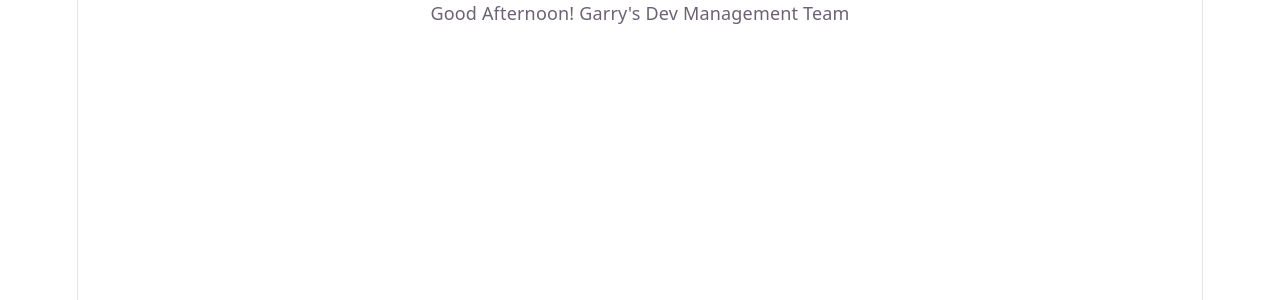
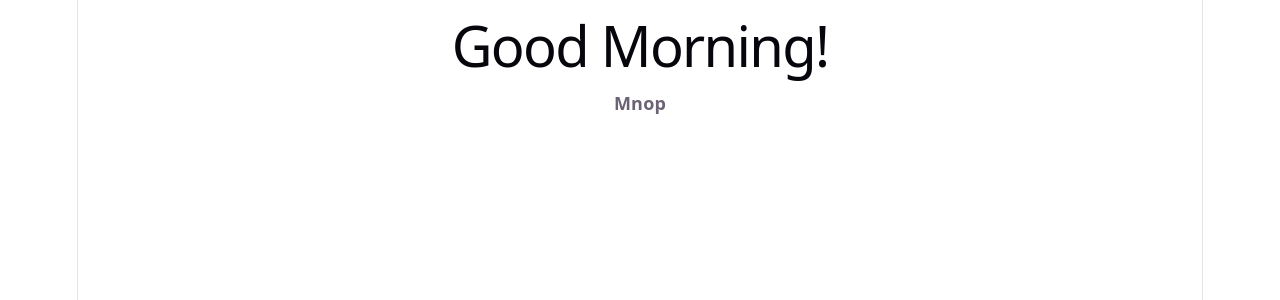
Before and after one commit to GurmanSingh7/React-React-JS, a React (Vite) app in the folder my-project/: page / in a window 1280 px wide. Shown: the top 300 px of the page. Built offline with nearby package versions, Linux system fonts and the light colour scheme.

Commit message:
2nd commit

```diff
--- a/my-project/src/App.jsx
+++ b/my-project/src/App.jsx
@@ -3,13 +3,15 @@ import reactLogo from './assets/react.svg'
 import viteLogo from './assets/vite.svg'
 import heroImg from './assets/hero.png'
 import './App.css'
+import Mnop from './Mnop' // Imported Mnop from Mnop.Jsx from this file
 
 function App() {
   const [count, setCount] = useState(0)
 
   return (
     <div>
-      Good Afternoon! Garry's Dev Management Team
+      <h1>Good Morning!</h1>
+      <Mnop/>
     </div>
       /* {<section id="center">
         <div className="hero">
--- /dev/null
+++ b/my-project/src/Mnop.jsx
@@ -0,0 +1,11 @@
+import React from 'react'
+
+const Mnop = () => {
+  return (
+    <div>
+      <h4>Mnop</h4>
+      </div>
+  )
+}
+
+export default Mnop
```
Also changed, not shown: 1 other file (tests, documents, lock files or other folders).
